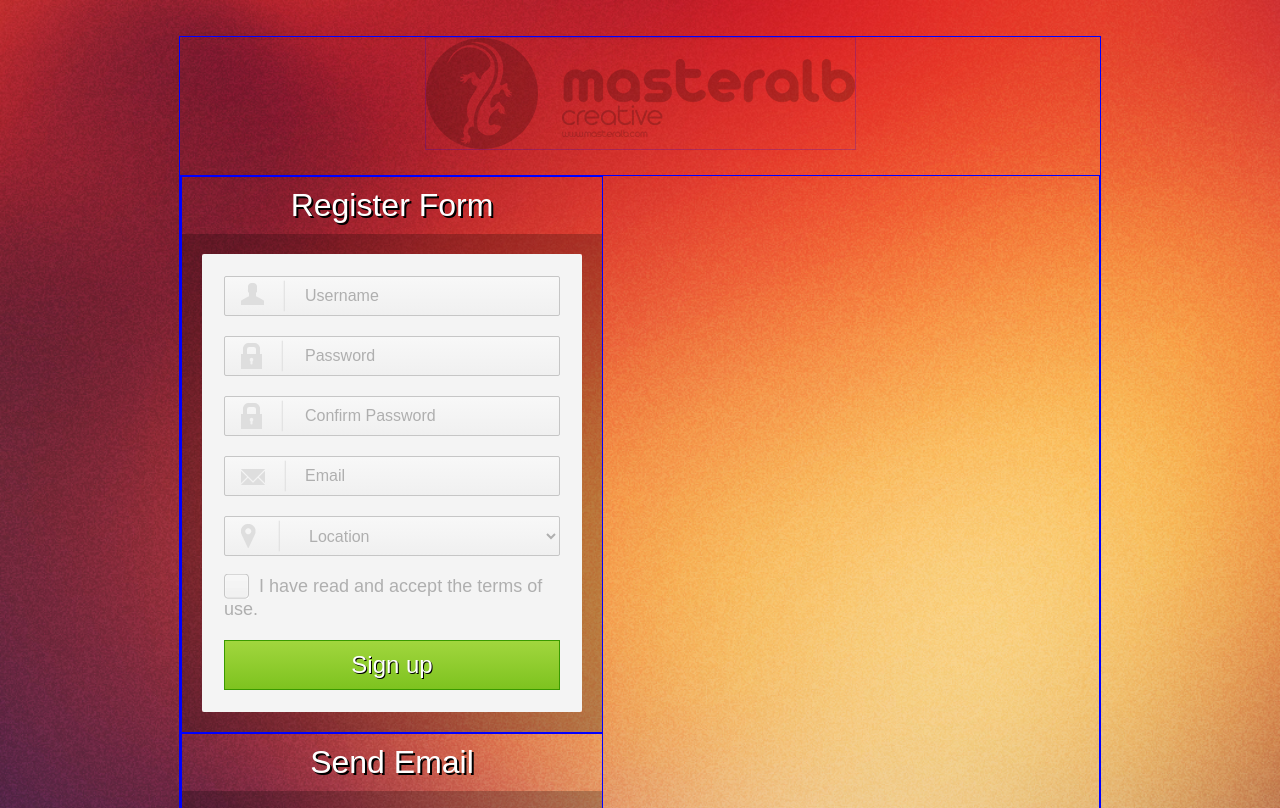
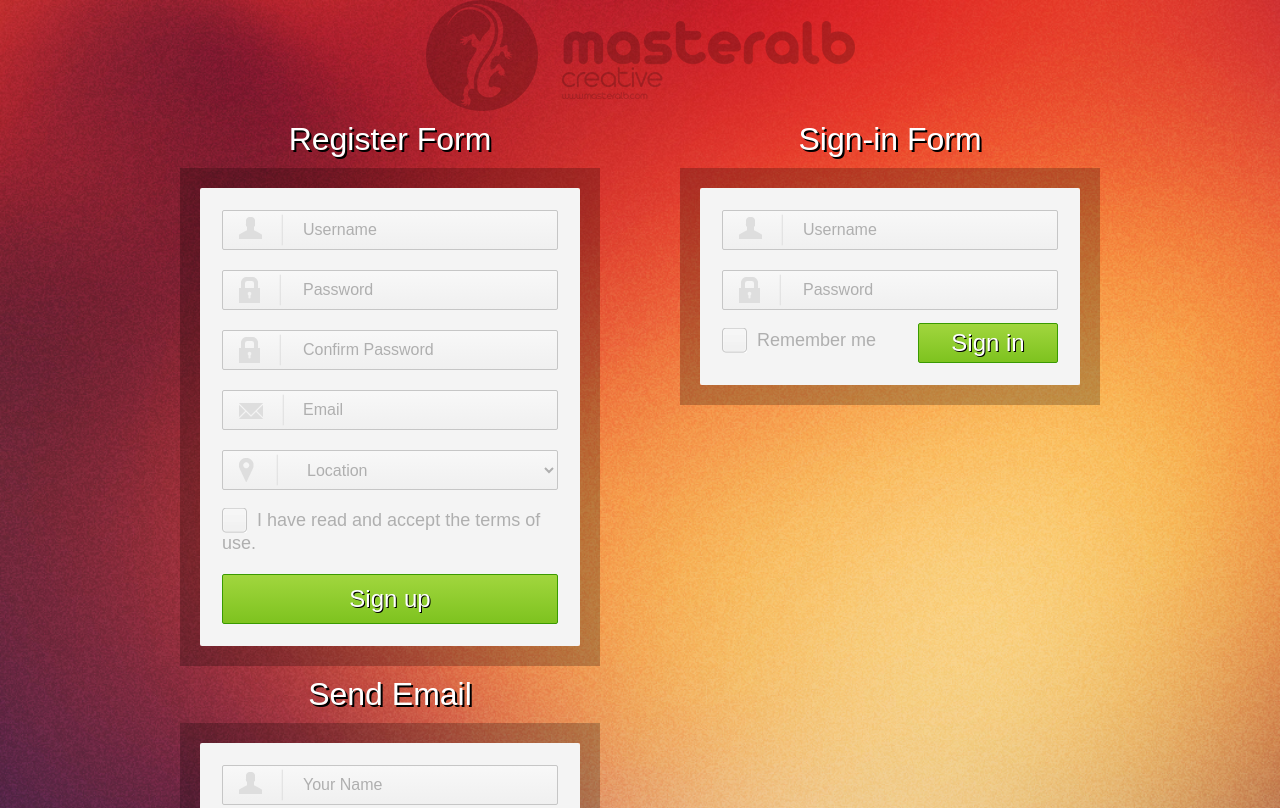
Before and after one commit to zuzakowalska/web-dev-challenge-01, a plain HTML site: page index.html in a window 1280 px wide. Shown: the top 808 px of the page. Drawn offline with Linux system fonts and the light colour scheme.

Commit message:
done sign-in form

```diff
--- a/css/style.css
+++ b/css/style.css
@@ -25,12 +25,7 @@ body {
 }
 
 div {
-    border: 1px solid blue;
-}
-
-.main-container {
-    max-width: 920px;
-    margin: 36px auto 0 auto;
+/*    border: 1px solid blue;*/
 }
 
 .logo {
@@ -41,8 +36,16 @@ div {
     opacity: 0.2;
 }
 
+.main-container {
+    max-width: 920px;
+    margin: 0 auto;
+    display: flex;
+    align-content: flex-start;
+    justify-content: space-between;
+
+}
+
 .forms-col {
-    margin-top: 25px;
     display: flex;
     flex-direction: column;
 }
@@ -146,6 +149,7 @@ input[type="button"] {
     width: 100%;
     background: linear-gradient(to bottom, rgba(161, 214, 62, 1) 0%, rgba(126, 195, 31, 1) 100%);
     border: 1px solid #3a9a00;
+    border-radius: 2px;
     box-sizing: border-box;
     height: 50px;
     margin-top: 20px;
@@ -156,9 +160,22 @@ input[type="button"] {
     cursor: pointer;
 }
 
+input[value="Sign in"] {
+    width: 140px;
+    height: 40px;
+    margin-top: -7px;
+}
+
 textarea {
     padding: 10px 0 0 15px;
     resize: none;
     height: 230px;
     background: linear-gradient(to bottom, #F8F8F8 0%, #F0F0F0 100%);
 }
+
+.sign-in-btn-wrapper {
+    display: flex;
+    width: 100%;
+    align-content: center;
+    justify-content: space-between;
+}
--- a/index.html
+++ b/index.html
@@ -8,10 +8,11 @@
 </head>
 
 <body>
+    <header>
+        <div class="logo"></div>
+    </header>
     <div class="main-container">
-        <header>
-            <div class="logo"></div>
-        </header>
+
 
         <div class="forms-col">
 
@@ -35,7 +36,6 @@
                     </form>
                 </div>
             </div>
-
             <div class="form-container">
                 <h2>Send Email</h2>
                 <div class="inner-form">
@@ -48,7 +48,21 @@
                     </form>
                 </div>
             </div>
-
+        </div>
+        <div class="forms-col">
+            <div class="form-container">
+                <h2>Sign-in Form</h2>
+                <div class="inner-form">
+                    <form>
+                        <input class="username" type="text" placeholder="Username">
+                        <input class="password" type="password" placeholder="Password">
+                        <div class="sign-in-btn-wrapper">
+                            <input type="checkbox" class="checkbox" id="checkbox-remember"><label for="checkbox-remember"><span></span>Remember me</label>
+                            <input type="button" value="Sign in">
+                        </div>
+                    </form>
+                </div>
+            </div>
         </div>
     </div>
 </body>
```
